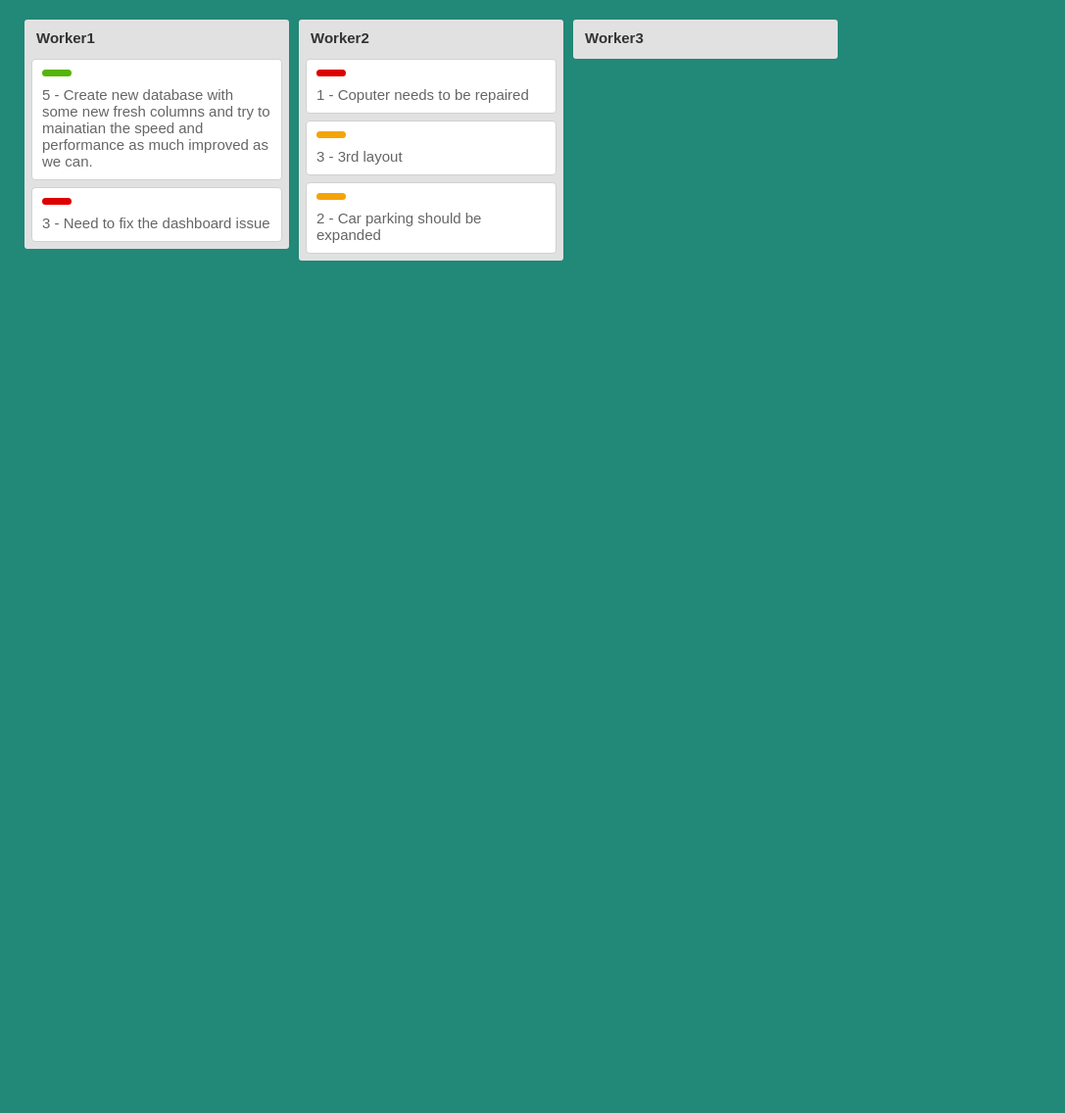
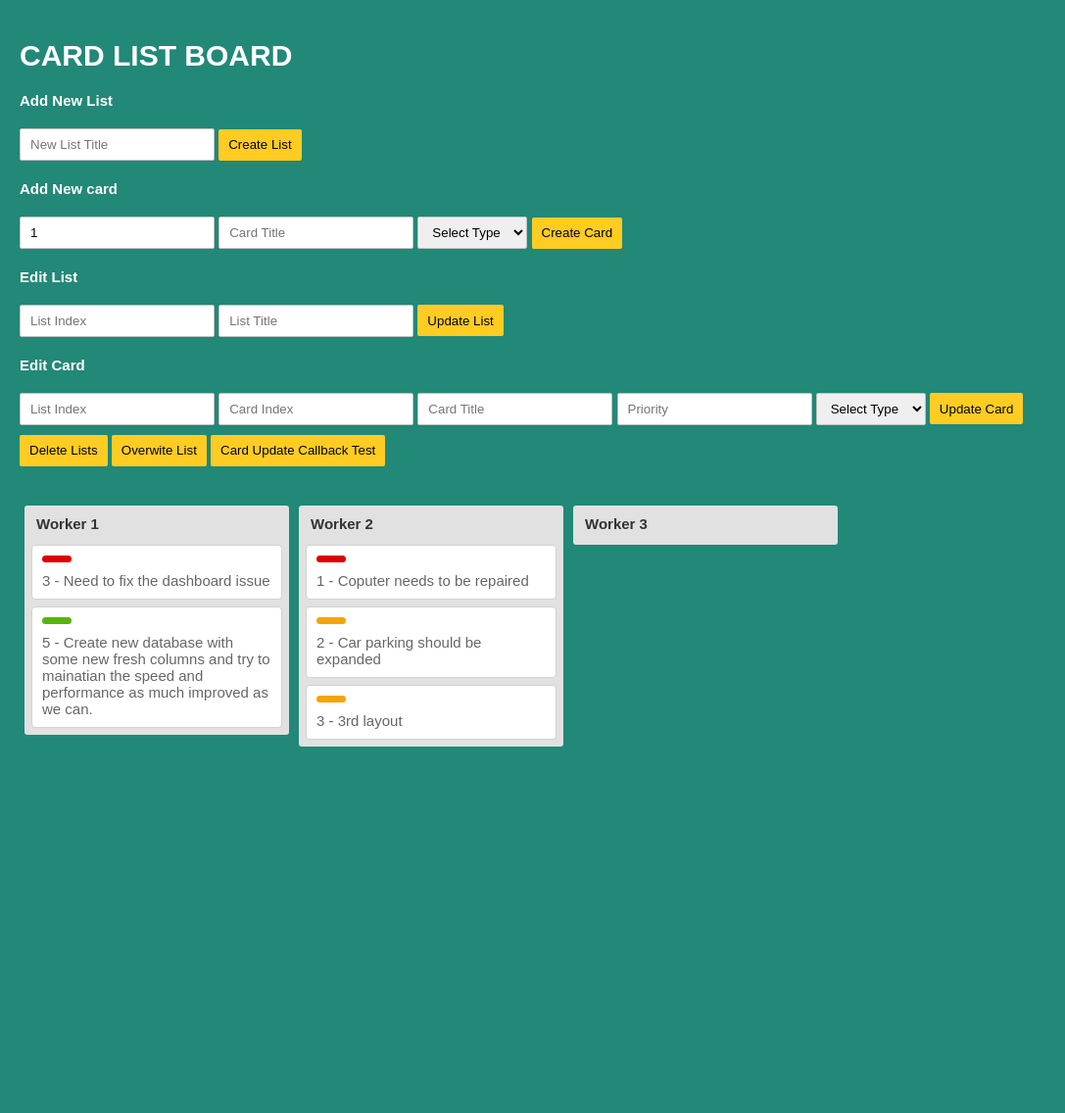
Before and after one commit to slagus/card-list-board, a PHP site: page / in a window 1280 px wide. Shown: the whole page at 98% size, without its empty margins (0-1087 px from the left). Before the commit the page ends 266 px from the top, so only its background shows below. Run offline with PHP 8.4, Linux system fonts and the light colour scheme; some libraries are stand-ins or nearby versions.

Commit message:
Changes for angular backend data bindings

```diff
--- a/css/style.css
+++ b/css/style.css
@@ -7,7 +7,7 @@ body{
 }
 
 
-.board{
+.clb-board{
 	position:relative;
 	width:100%;
 	height:600px;
@@ -16,7 +16,7 @@ body{
 	white-space:nowrap;
 }
 
-.list{
+.clb-list{
 	position:relative;
 	width: 270px;
     margin: 0 5px;
@@ -27,18 +27,18 @@ body{
 	border-radius:3px;
 }
 
-.list-title{
+.clb-list-title{
 	padding:10px 12px;
 	color:#333;
 	font-weight:bold;
 }
 
-.card-wraper{
+.clb-card-wraper{
 	position:relative;
 	margin: 0 7px;
 	padding-top:3px;
 }
-.card{
+.clb-card{
 	position:relative;
 	display:block;
 	margin-bottom:7px;
@@ -54,28 +54,25 @@ body{
 	cursor:-moz-grab;
 	cursor:-webkit-grab;
 }
-.card-label-wrap{
+.clb-card-label-wrap{
 	margin:0px 0 10px 0;
 }
 
-.dragging{
+.clb-card-dragging{
 	transform:rotate(3deg);
 	transform-origin:0px;
 	box-shadow:0 0 10px #888;
 }
 
-.ui-state-highlight{
+.clb-board-placeholder{
 	margin-bottom:7px;
 	background:rgba(0,0,0,.1);
 	border-radius:4px;
 }
 
-.card-label{
+.clb-card-label{
 	width:30px;
 	height:7px;
 	border-radius:5px;
 	margin-right:10px;
 }
-.bug{
-	background:#d00;
-}
--- a/index.php
+++ b/index.php
@@ -9,16 +9,80 @@
 		<script src="js/app.js"></script>
 		<title>Trello Board</title>
 
+		<style>
+			.textbox{
+				padding:8px 10px;
+				border:1px solid #c1c1c1;
+				border-radius:2px;
+			}
+
+			h1,h4{color:#fff;}
+
+			.button{
+				padding:8.5px 10px;
+				border:0px;
+				border-radius:2px;
+				background:#fc2;
+			}
+			.select{
+				padding:7px 10px;
+				border:1px solid #c1c1c1;
+				border-radius:2px;
+			}
+		</style>
 
 	</head>
 	<body>
+		<div ng-controller="ClbBoardController">
 
-		<div ng-controller="ClbBoardController">
+			<div style="padding:20px;">
+
+				<h1>CARD LIST BOARD</h1>
+				<div style="margin-bottom:10px;">
+
+					<h4>Add New List</h4>
+					<input type="text" class="textbox" placeholder="New List Title" ng-model="newlistTitle"/>
+					<button ng-click="createList()" class="button">Create List</button>
+					<h4>Add New card</h4>
+					<input type="text" class="textbox" placeholder="List Index" ng-model="newCard.targetlistIndex"/>
+					<input type="text" class="textbox" placeholder="Card Title" ng-model="newCard.title"/>
+					<select type="text" class="select" placeholder="Card Type" ng-model="newCard.type">
+						<option value="">Select Type</option>
+						<option value="{{key}}" ng-repeat="(key, type) in cardTypes">{{type.title}}</option>
+					</select>
+					<button ng-click="createCard()" class="button">Create Card</button>
+
+					<h4>Edit List</h4>
+					<input type="text" class="textbox" placeholder="List Index" ng-change="getList()" ng-model="editListIndex"/>
+					<input type="text" class="textbox" placeholder="List Title" ng-model="editList.title"/>
+					<button ng-click="updateList()" class="button">Update List</button>
+
+					<h4>Edit Card</h4>
+					<input type="text" class="textbox" placeholder="List Index" ng-model="editCardTargetlistIndex"/>
+					<input type="text" class="textbox" placeholder="Card Index" ng-change="getCard()" ng-model="editCardTargetcardIndex"/>
+					<input type="text" class="textbox" placeholder="Card Title" ng-model="editCard.title"/>
+					<input type="text" class="textbox" placeholder="Priority" ng-model="editCard.priority"/>
+					<select type="text" class="select" placeholder="Card Type" ng-model="editCard.type">
+						<option value="">Select Type</option>
+						<option value="{{key}}" {{editCard.type == key ? 'selected'}} ng-repeat="(key, type) in cardTypes">{{type.title}}</option>
+					</select>
+					<button ng-click="updateCard()" class="button">Update Card</button>
+
+
+				</div>
+
+
+				<button ng-click="deleteLists()" class="button">Delete Lists</button>
+				<button ng-click="lists = lists2" class="button">Overwite List</button>
+				<button ng-click="cardUpdateCallback()" class="button">Card Update Callback Test</button>
+			</div>
+
 			<clb-board
 				clb-lists="lists"
 				clb-card-types="cardTypes"
 				on-update="cardUpdateCallback(item)"
-				priority-index="priority"
+				on-card-click="cardClicked(card)"
+				priority-index="'priority'"
 			></clb-board>
 		</div>
 
--- a/js/app.js
+++ b/js/app.js
@@ -1,14 +1,14 @@
 angular.module('clbBoard', []).controller('ClbBoardController', function($scope){
 	$scope.lists = [
 		{
-			title : 'Worker1',
+			title : 'Worker 1',
 			cards : [
 				{title: "Create new database with some new fresh columns and try to mainatian the speed and performance as much improved as we can.", type : 'DONE', priority : 5},
 				{title: "Need to fix the dashboard issue", type : 'BUG', priority : 3}
 			]
 		},
 		{
-			title : 'Worker2',
+			title : 'Worker 2',
 			cards : [
 				{title: "Coputer needs to be repaired", type : 'BUG', priority : 1},
 				{title: "3rd layout", type : 'PENDING', priority : 3},
@@ -16,13 +16,50 @@ angular.module('clbBoard', []).controller('ClbBoardController', function($scope)
 			]
 		},
 		{
-			title : 'Worker3'
+			title : 'Worker 3',
+			cards : []
 
 		}
 	];
 
+	$scope.lists2 = [
+		{
+			title : 'In stock',
+			cards : [
+				{title: "Peripherals", type : 'DONE', priority : 5},
+				{title: "mousepads", type : 'DONE', priority : 3}
+			]
+		},
+		{
+			title : 'Out of stock',
+			cards : [
+				{title: "Laptops", type : 'BUG', priority : 1},
+				{title: "Data Cables", type : 'BUG', priority : 3},
+				{title: "LCD", type : 'BUG', priority : 2}
+			]
+		},
+		{
+			title : 'Potential Stock',
+			cards : []
+
+		}
+	];
+
+	$scope.cardClicked = function(item){
+		console.log(item);
+	};
+
 	$scope.cardUpdateCallback = function(item){
-		$scope.lists[0].cards[item.prevIndex].priority = item.newIndex + 1;
+		if ($scope.lists[item.prevListIndex].cards) {
+			var injectableJson = $scope.lists[item.prevListIndex].cards.splice(item.prevIndex, 1);
+			console.log(injectableJson);
+			$scope.lists[item.newListIndex].cards.splice(item.newIndex, 0, injectableJson[0]);
+		}
+
+		console.log('Item prevIndex', item.prevIndex + 1);
+		console.log('Item newIndex', item.newIndex + 1);
+		console.log('Item prevListIndex', item.prevListIndex + 1);
+		console.log('Item newListIndex', item.newListIndex + 1);
 	};
 
 	$scope.cardTypes = {
@@ -31,6 +68,49 @@ angular.module('clbBoard', []).controller('ClbBoardController', function($scope)
 		PENDING : {title : 'Pending task', colorCode: '#f4a408'},
 	}
 
+	$scope.deleteLists = function(){
+		$scope.lists = [];
+	};
+
+	$scope.createList = function(){
+		$scope.lists.push({
+			title : $scope.newlistTitle,
+			cards : []
+		});
+	};
+	$scope.newCard = {targetlistIndex: 1, title: "", type : "", priority : 999};
+	$scope.createCard = function(){
+		$scope.lists[$scope.newCard.targetlistIndex - 1].cards.push({
+			title : $scope.newCard.title,
+			type : $scope.newCard.type,
+		});
+	};
+
+	$scope.getList = function(){
+		var index = $scope.editListIndex - 1;
+		$scope.editList = $scope.lists[index];
+	};
+	$scope.editList = {};
+	$scope.updateList = function(){
+		var targetList 		= $scope.lists[$scope.editListIndex - 1];
+		targetList.title 	= $scope.editList.title;
+	};
+
+	$scope.getCard = function(){
+		var listIndex = $scope.editCardTargetlistIndex - 1;
+		var cardIndex = $scope.editCardTargetcardIndex - 1;
+		$scope.editCard = $scope.lists[listIndex].cards[cardIndex];
+	};
+	$scope.editCard = {};
+	$scope.updateCard = function(){
+		var listIndex = $scope.editCardTargetlistIndex - 1;
+		var cardIndex = $scope.editCardTargetcardIndex - 1;
+
+		var targetCard = $scope.lists[listIndex].cards[cardIndex];
+		targetCard.title = $scope.editCard.title;
+		targetCard.type = $scope.editCard.type;
+	};
+
 })
 .directive('clbBoard', function() {
 	return {
@@ -38,48 +118,63 @@ angular.module('clbBoard', []).controller('ClbBoardController', function($scope)
 		scope: {
 			clbLists: '=',
 			clbCardTypes: '=',
-			onUpdateCallback: '&onUpdate',
-			priorityIndex: '='
+			onUpdateCallback: '&?onUpdate',
+			priorityIndex: '=',
+			onCardClickCallback: '&?onCardClick'
 		},
-		template : '<div class="board">'+
-			'<div clb-list ng-repeat="list in clbLists" class="list"></div>'+
+		template : '<div class="clb-board">'+
+			'<div clb-list data-list-index="{{key}}" ng-repeat="(key, list) in clbLists" class="clb-list"></div>'+
 		'</div>'
 	};
 }).directive('clbList', function() {
   return {
     restrict: 'A',
 	link: function($scope, element, attrs) {
-		$( element ).find('.sortable').sortable({
-		  placeholder: "ui-state-highlight",
-		  connectWith: ".connectedSortable",
+		$( element ).find('.clb-sortable').sortable({
+		  placeholder: "clb-board-placeholder",
+		  connectWith: ".clb-connected-sortable",
 		  start: function(event, ui){
+			  var prevListIndex = $(ui.item).parents('[data-list-index]').data('list-index');
+			  ui.item.prevListIndex = prevListIndex;
 			  ui.item.prevIndex = ui.item.index();
 			  var height = $(ui.item).outerHeight();
-			  $(".ui-state-highlight").height(height);
-			  $(ui.item).addClass('dragging');
+			  $(".clb-board-placeholder").height(height);
+			  $(ui.item).addClass('clb-card-dragging');
 		  },
 		  stop: function(event, ui){
-			  $(ui.item).removeClass('dragging');
-		  },
-		  update: function(event, ui){
-			  ui.item.newIndex = ui.item.index();
-			  $scope.onUpdateCallback({item: ui.item});
+			  $(ui.item).removeClass('clb-card-dragging');
+
+			  var newListIndex = $(ui.item).parents('[data-list-index]').data('list-index');
+			  var newCardIndex 	= ui.item.index();
+			  // callback should only be executed if card has been actually updated among connected lists
+			  // jquery ui sortable callback has bug, it fires twice the update function
+			  // that is why using stop function
+			  if (newCardIndex != ui.item.prevIndex || newListIndex != ui.item.prevListIndex) {
+				  ui.item.newListIndex = newListIndex;
+				  ui.item.newIndex = newCardIndex;
+				  $scope.$apply(function(){
+					$scope.onUpdateCallback({item: ui.item});
+				  });
+
+			  }
 		  }
 		});
 		$( element ).disableSelection();
+
+
 	},
 
-	template: '<div class="list-title">{{list.title}}</div>'+
-	'<div class="card-wraper sortable droptrue connectedSortable">'+
-		'<div clb-card ng-repeat="card in list.cards | orderBy:priorityIndex" class="card ui-state-default"></div>'+
+	template: '<div class="clb-list-title">{{list.title}}</div>'+
+	'<div class="clb-card-wraper clb-sortable clb-connected-sortable">'+
+		'<div clb-card ng-click="onCardClickCallback({card:card})" title="{{card.title}}" ng-repeat="card in list.cards | orderBy:priorityIndex" class="clb-card ui-state-default"></div>'+
 	'</div>'
   };
 }).directive('clbCard', function() {
   return {
 	restrict: 'A',
-	template: '<div class="card-label-wrap">'+
-		'<div class="card-label" style="background:{{clbCardTypes[card.type].colorCode}}"></div>'+
+	template: '<div class="clb-card-label-wrap">'+
+		'<div class="clb-card-label" style="background:{{clbCardTypes[card.type].colorCode}}"></div>'+
 	'</div>'+
-'<div class="card-title">{{card.priority}} - {{card.title}}</div>'
+'<div class="clb-card-title">{{card.priority}} - {{card.title}}</div>'
   };
 });
```
